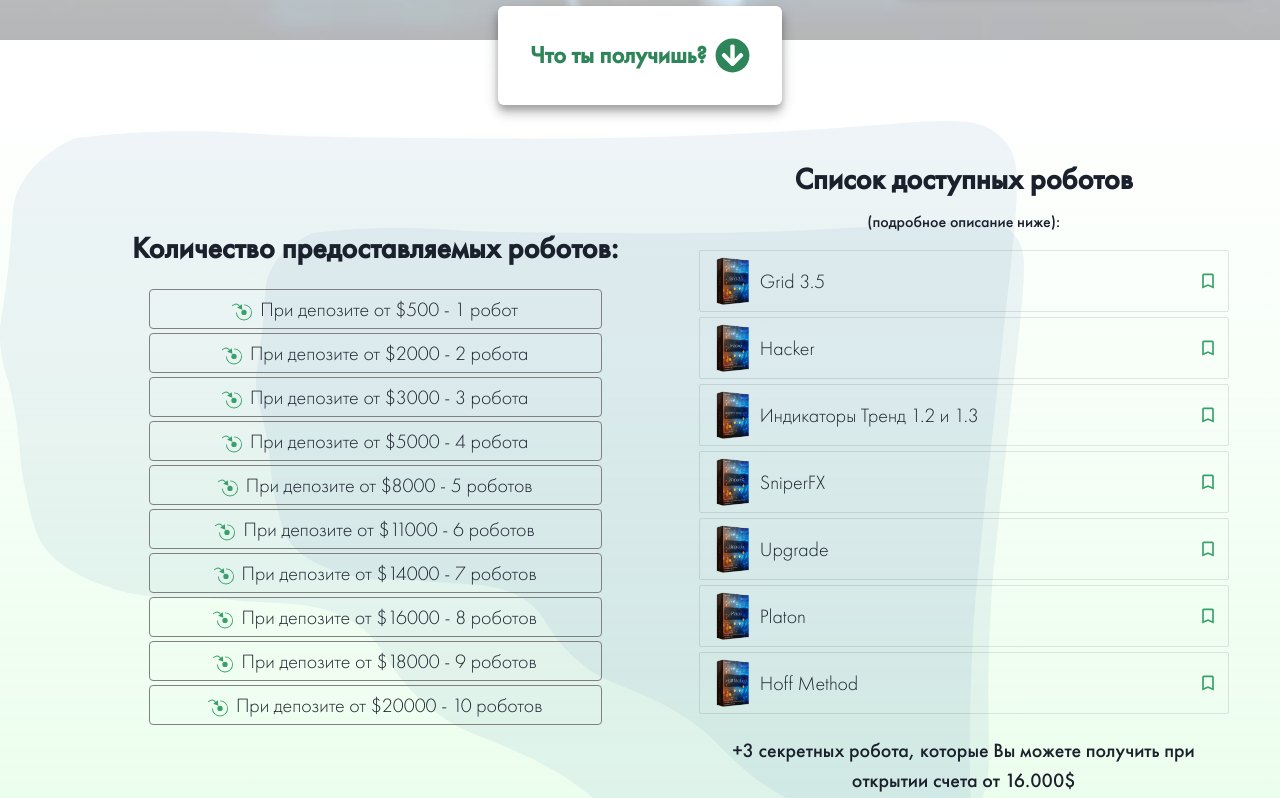
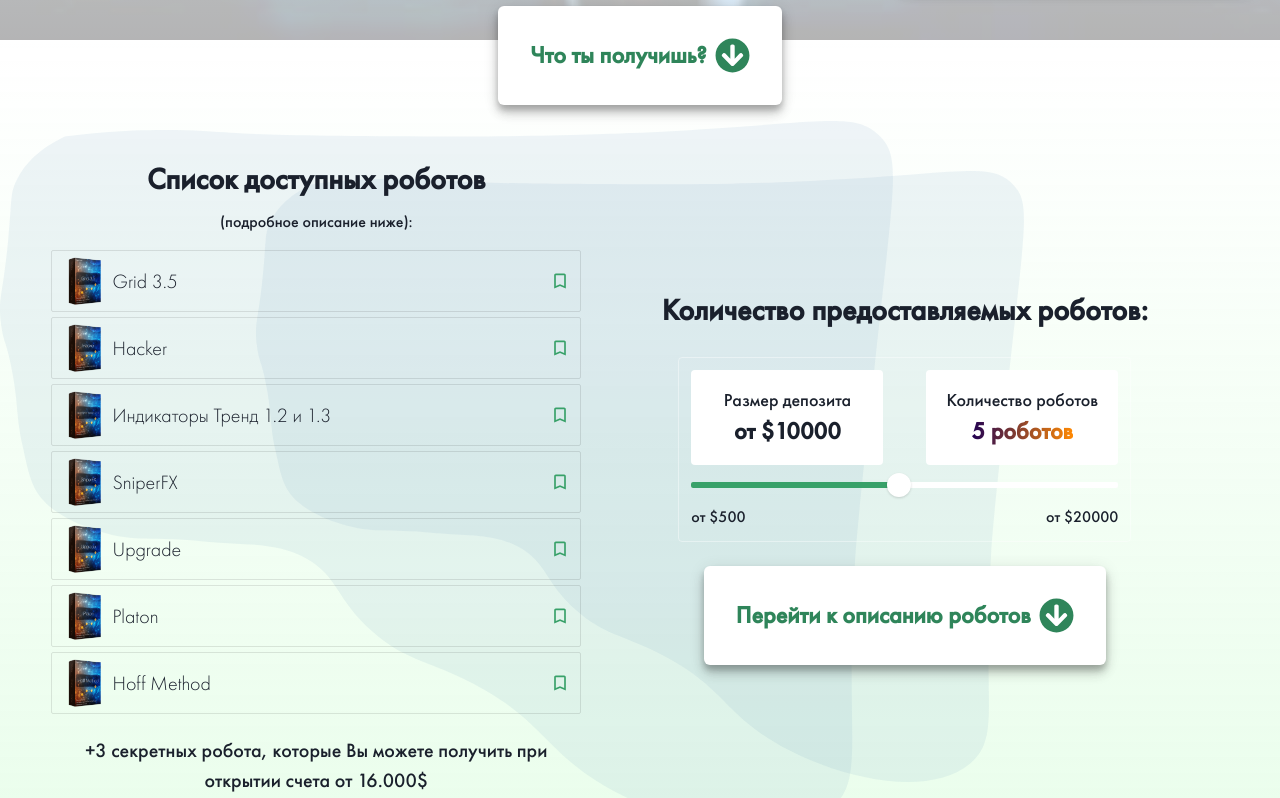
Before and after one commit to Pavel-Yarakhovich/fx-landing, a Next.js app: page / in a window 1280 px wide. Shown: the part 760-1558 px from the top of the page. Built offline with nearby package versions, Linux system fonts and the light colour scheme.

Commit message:
test range

```diff
--- a/components/list/index.js
+++ b/components/list/index.js
@@ -1,5 +1,20 @@
-import { Text, List, ListItem, Stack, ListIcon } from "@chakra-ui/react";
+import React from "react";
+import {
+  Text,
+  List,
+  ListItem,
+  Stack,
+  ListIcon,
+  Slider,
+  SliderTrack,
+  SliderFilledTrack,
+  Box,
+  SliderThumb,
+  Flex,
+  Button,
+} from "@chakra-ui/react";
 import { SiAbbrobotstudio } from "react-icons/si";
+import { FaArrowCircleDown } from "react-icons/fa";
 
 const OFFER = [
   { sum: 20000, qty: "10 роботов" },
@@ -14,35 +29,119 @@ const OFFER = [
   { sum: 500, qty: "1 робот" },
 ];
 
-function Offer() {
+function Offer({ handleNextScreen }) {
+  const [deposit, setDeposit] = React.useState(10000);
+  const [currentOption, setCurrentOption] = React.useState("");
+
+  const minDeposit = Math.min(...OFFER.map((x) => x.sum));
+  const maxDeposit = Math.max(...OFFER.map((x) => x.sum));
+
+  React.useEffect(() => {
+    const option = OFFER.filter((x) => x.sum <= deposit);
+    setCurrentOption(option.slice(0, 1)[0].qty);
+  }, [deposit]);
+
   return (
-    <Stack spacing={4}>
+    <Stack
+      spacing={6}
+      display="flex"
+      flexDirection="column"
+      alignItems="center"
+      marginBottom={["15px", "0px"]}
+      marginTop={["40px", "0px"]}
+    >
       <Text fontSize="3xl" fontWeight="700" textAlign="center">
         Количество предоставляемых роботов:
       </Text>
-      <List
-        textAlign="center"
-        fontFamily="FuturaLight"
-        fontSize="xl"
-        display="flex"
-        flexDirection="column"
-        alignItems="center"
-        margin="0px"
+      <Stack
+        border="1px solid rgba(255,255,255,0.4)"
+        borderRadius="4px"
+        padding={3}
+        width={["100%", "70%"]}
       >
-        {OFFER.map((of, idx) => (
-          <ListItem
-            key={idx}
-            border="1px solid gray"
-            borderRadius="4px"
-            margin="2px 0"
-            padding="4px"
-            width={["100%", "70%"]}
+        <Flex alignItems="center" justifyContent="space-between" width="100%">
+          <Box
+            borderRadius="4"
+            padding={4}
+            backgroundColor="white"
+            flexBasis="45%"
+            display="flex"
+            flexDirection="column"
+            alignItems="center"
           >
-            <ListIcon as={SiAbbrobotstudio} color="green.500" />
-            При депозите от ${of.sum} - {of.qty}
-          </ListItem>
-        )).reverse()}
-      </List>
+            <Text
+              fontSize="lg"
+              fontWeight="500"
+              textAlign="center"
+              flexBasis="30%"
+            >
+              Размер депозита
+            </Text>
+            <Text fontSize="2xl" fontWeight="700" textAlign="center">
+              от ${deposit}
+            </Text>
+          </Box>
+          <Box
+            borderRadius="4"
+            padding={4}
+            backgroundColor="white"
+            flexBasis="45%"
+            display="flex"
+            flexDirection="column"
+            alignItems="center"
+          >
+            <Text fontSize="lg" fontWeight="500" textAlign="center">
+              Количество роботов
+            </Text>
+            <Text
+              fontSize="2xl"
+              fontWeight="700"
+              textAlign="center"
+              bgGradient="linear(to-l, #ff8903, #1f0054)"
+              bgClip="text"
+            >
+              {currentOption}
+            </Text>
+          </Box>
+        </Flex>
+        <Slider
+          width="100%"
+          defaultValue={deposit}
+          min={500}
+          max={20000}
+          step={500}
+          onChange={(value) => setDeposit(value)}
+        >
+          <SliderTrack bg="white" height="6px">
+            <Box position="relative" right={10} />
+            <SliderFilledTrack bg="green.500" />
+          </SliderTrack>
+          <SliderThumb boxSize={6} />
+        </Slider>
+        <Flex justifyContent="space-between" width="100%">
+          <Box>от ${minDeposit}</Box>
+          <Box>от ${maxDeposit}</Box>
+        </Flex>
+      </Stack>
+      <Button
+        rightIcon={<FaArrowCircleDown size="35px" />}
+        colorScheme="green"
+        variant="outline"
+        alignSelf="center"
+        size="lg"
+        onClick={handleNextScreen}
+        boxShadow="0px 5px 6px rgba(0, 0, 0, 0.2), 0px 3px 16px rgba(0, 0, 0, 0.12),
+    0px 9px 12px rgba(0, 0, 0, 0.14)"
+        bg="white"
+        border="none"
+        fontSize="1.5rem"
+        p={["0.5rem", "2rem"]}
+        maxWidth="100vw"
+        h="auto"
+        whiteSpace="wrap"
+      >
+        Перейти к описанию роботов
+      </Button>
     </Stack>
   );
 }
--- a/components/robotDescriptions/robot.js
+++ b/components/robotDescriptions/robot.js
@@ -15,9 +15,6 @@ function RobotItem({ robot, handleClick }) {
         borderRadius="lg"
         overflow="hidden"
         pt={2}
-        background={`url(${
-          robot?.image ? `/images/robots/${robot.image}` : "/images/scalper.png"
-        })`}
         objectPosition="center"
         objectFit="cover"
         _hover={{
--- a/components/secondScreen.js
+++ b/components/secondScreen.js
@@ -1,6 +1,5 @@
 import React from "react";
-import { Container, Flex, Box, Button } from "@chakra-ui/react";
-import { FaArrowCircleDown } from "react-icons/fa";
+import { Container, Flex, Box } from "@chakra-ui/react";
 
 import Offer from "./list";
 import RobotsList from "./robots";
@@ -11,7 +10,7 @@ const SecondScreen = React.forwardRef(({ handleNextScreen, robots }, ref) => {
       maxW="container.xl"
       p={4}
       ref={ref}
-      minHeight="100vh"
+      minHeight="70vh"
       display="flex"
       flexDirection="column"
       alignItems="center"
@@ -25,32 +24,13 @@ const SecondScreen = React.forwardRef(({ handleNextScreen, robots }, ref) => {
         justifyContent="space-between"
         flexDirection={["column", null, null, "row"]}
       >
-        <Box w={["100%", null, null, "55%"]}>
-          <Offer />
-        </Box>
         <Box w={["100%", null, null, "45%"]}>
           <RobotsList robots={robots} />
         </Box>
+        <Box w={["100%", null, null, "55%"]}>
+          <Offer handleNextScreen={handleNextScreen} />
+        </Box>
       </Flex>
-      <Button
-        rightIcon={<FaArrowCircleDown size="35px" />}
-        colorScheme="green"
-        variant="outline"
-        alignSelf="center"
-        size="lg"
-        onClick={handleNextScreen}
-        boxShadow="0px 5px 6px rgba(0, 0, 0, 0.2), 0px 3px 16px rgba(0, 0, 0, 0.12),
-    0px 9px 12px rgba(0, 0, 0, 0.14)"
-        bg="white"
-        border="none"
-        fontSize="1.5rem"
-        p={["0.5rem", "2rem"]}
-        maxWidth="100vw"
-        h="auto"
-        whiteSpace="wrap"
-      >
-        Перейти к описанию роботов
-      </Button>
     </Container>
   );
 });
```
